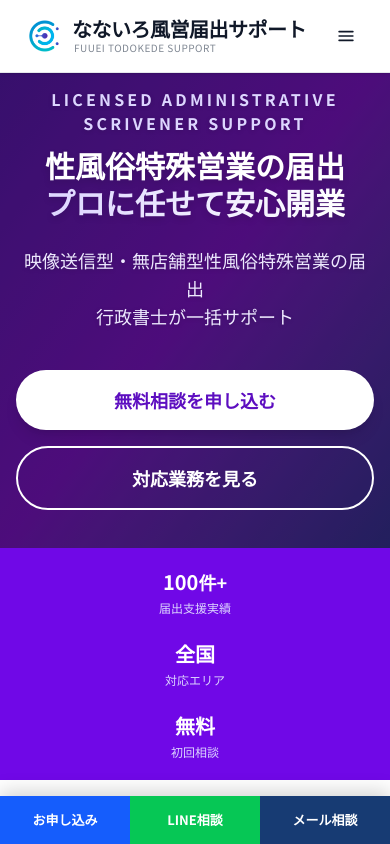
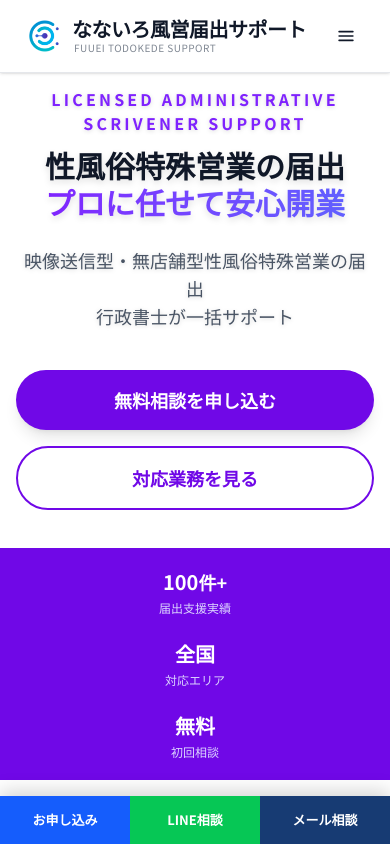
Before and after one commit to YoheiKo/fuuei_todokede, a Next.js app: page / in a window 390 px wide. Shown: the top 844 px of the page. Built offline with nearby package versions, Linux system fonts and the light colour scheme.

Commit message:
updated top page

```diff
--- a/app/page.tsx
+++ b/app/page.tsx
@@ -58,12 +58,12 @@ export default function Page() {
       <section className="relative h-[500px] flex items-center justify-center overflow-hidden">
         <div className="absolute inset-0 z-0">
           {/* 背景グラデーション（画像差し替え前の代替） */}
-          <div className="w-full h-full bg-gradient-to-br from-violet-900 via-purple-800 to-indigo-900" />
-          <div className="absolute inset-0 bg-black/30" />
+          <div className="w-full h-full bg-white md:bg-gradient-to-br md:from-violet-900 md:via-purple-800 md:to-indigo-900" />
+          <div className="absolute inset-0 md:bg-black/30" />
         </div>
 
-        <div className="relative z-10 container mx-auto px-4 text-center text-white">
-          <p className="text-violet-200 font-bold tracking-[0.2em] mb-3 uppercase drop-shadow-sm">
+        <div className="relative z-10 container mx-auto px-4 text-center text-gray-900 md:text-white">
+          <p className="text-violet-600 md:text-violet-200 font-bold tracking-[0.2em] mb-3 uppercase drop-shadow-sm">
             Licensed Administrative Scrivener Support
           </p>
 
@@ -71,13 +71,13 @@ export default function Page() {
             <span className="md:hidden">性風俗特殊営業の届出</span>
             <span className="hidden md:inline">性風俗特殊営業の届出を、</span>
             <br />
-            <span className="text-transparent bg-clip-text bg-gradient-to-r from-violet-200 to-white">
+            <span className="text-transparent bg-clip-text bg-gradient-to-r from-violet-600 to-indigo-500 md:from-violet-200 md:to-white">
               <span className="md:hidden">プロに任せて安心開業</span>
               <span className="hidden md:inline">プロに任せて安心開業。</span>
             </span>
           </h1>
 
-          <p className="text-lg md:text-xl text-violet-100 mb-10 max-w-2xl mx-auto drop-shadow-sm">
+          <p className="text-lg md:text-xl text-gray-600 md:text-violet-100 mb-10 max-w-2xl mx-auto drop-shadow-sm">
             <span className="md:hidden">映像送信型・無店舗型性風俗特殊営業の届出<br />行政書士が一括サポート</span>
             <span className="hidden md:inline">映像送信型・無店舗型性風俗特殊営業の届出書類作成から<br />警察署への提出まで、行政書士が一括サポートします。</span>
           </p>
@@ -85,13 +85,13 @@ export default function Page() {
           <div className="flex flex-col sm:flex-row gap-4 justify-center">
             <a
               href="#contact"
-              className="bg-white text-violet-800 font-bold px-8 py-4 rounded-full text-lg hover:bg-violet-50 transition shadow-lg"
+              className="bg-violet-700 md:bg-white text-white md:text-violet-800 font-bold px-8 py-4 rounded-full text-lg hover:opacity-90 transition shadow-lg"
             >
               無料相談を申し込む
             </a>
             <a
               href="#services"
-              className="border-2 border-white text-white font-bold px-8 py-4 rounded-full text-lg hover:bg-white/10 transition"
+              className="border-2 border-violet-700 md:border-white text-violet-700 md:text-white font-bold px-8 py-4 rounded-full text-lg hover:bg-violet-50 md:hover:bg-white/10 transition"
             >
               対応業務を見る
             </a>
```
